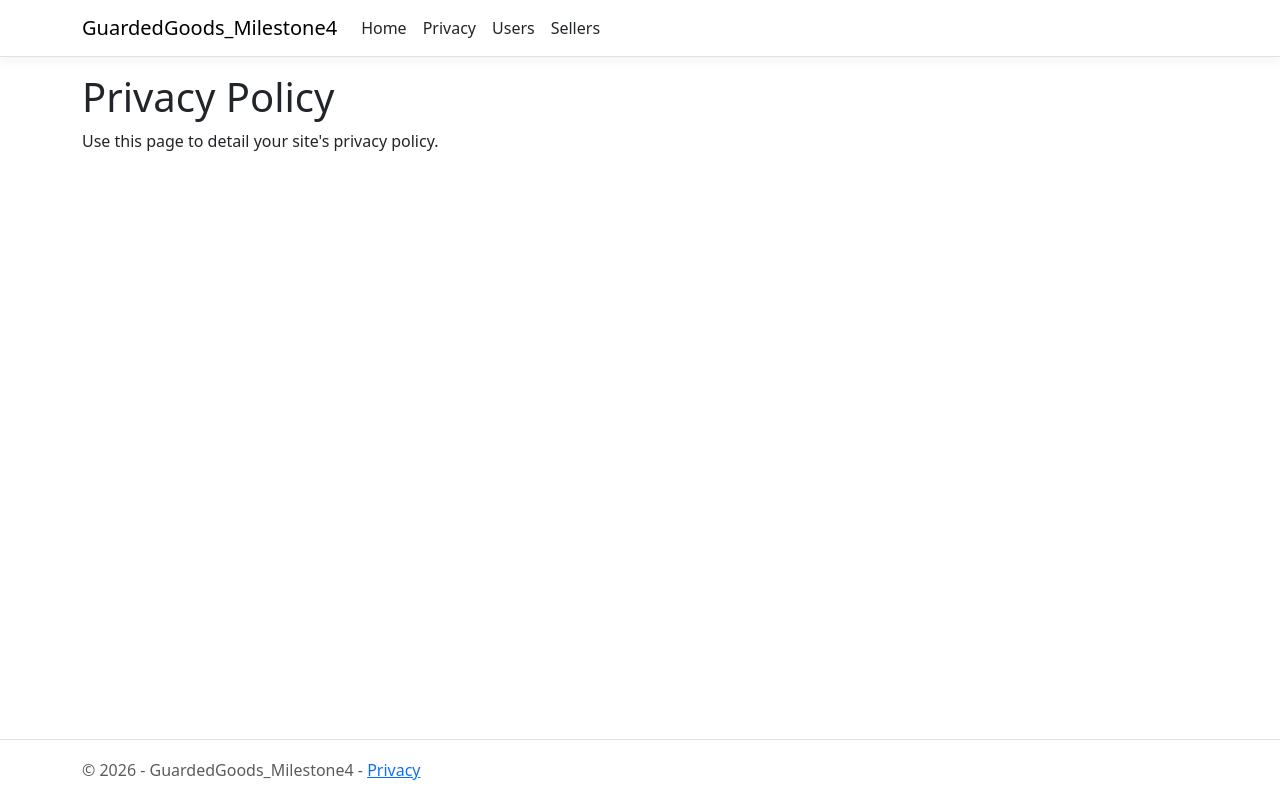
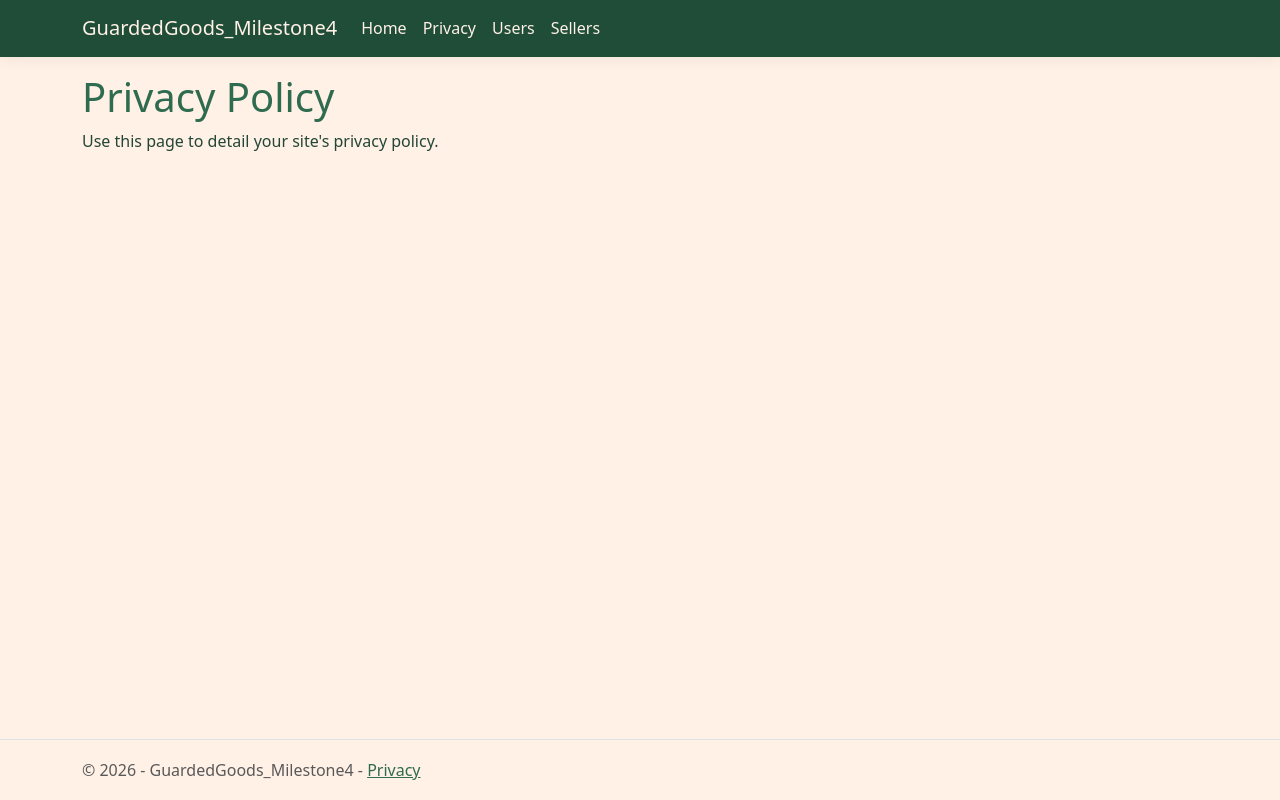
Before and after one commit to Mea242/GuardedGoods_Milestone4, an ASP.NET Core app: page /Privacy in a window 1280 px wide. Run offline with ASP.NET Core 8, Linux system fonts and the light colour scheme; style sheets or scripts are compiled from the project's sources.

Commit message:
Colors scheme changed

```diff
--- a/GuardedGoods_Milestone4/Pages/Shared/_Layout.cshtml
+++ b/GuardedGoods_Milestone4/Pages/Shared/_Layout.cshtml
@@ -13,7 +13,7 @@
     <header>
         <nav class="navbar navbar-expand-sm navbar-toggleable-sm navbar-light bg-white border-bottom box-shadow mb-3">
             <div class="container">
-                <a class="navbar-brand" asp-area="" asp-page="/Index">GuardedGoods_Milestone4</a>
+                <a class="navbar-brand header-tab" asp-area="" asp-page="/Index">GuardedGoods_Milestone4</a>
                 <button class="navbar-toggler" type="button" data-bs-toggle="collapse" data-bs-target=".navbar-collapse" aria-controls="navbarSupportedContent"
                         aria-expanded="false" aria-label="Toggle navigation">
                     <span class="navbar-toggler-icon"></span>
@@ -21,16 +21,16 @@
                 <div class="navbar-collapse collapse d-sm-inline-flex justify-content-between">
                     <ul class="navbar-nav flex-grow-1">
                         <li class="nav-item">
-                            <a class="nav-link text-dark" asp-area="" asp-page="/Index">Home</a>
+                            <a class="nav-link header-tab" asp-area="" asp-page="/Index">Home</a>
                         </li>
                         <li class="nav-item">
-                            <a class="nav-link text-dark" asp-area="" asp-page="/Privacy">Privacy</a>
+                            <a class="nav-link header-tab" asp-area="" asp-page="/Privacy">Privacy</a>
                         </li>
                         <li class="nav-item">
-                            <a class="nav-link text-dark" asp-area="" asp-page="/usersPages/Index">Users</a>
+                            <a class="nav-link header-tab" asp-area="" asp-page="/usersPages/Index">Users</a>
                         </li>
                         <li class="nav-item">
-                            <a class="nav-link text-dark" asp-area="" asp-page="/sellersPages/Index">Sellers</a>
+                            <a class="nav-link header-tab" asp-area="" asp-page="/sellersPages/Index">Sellers</a>
                         </li>
                     </ul>
                 </div>
--- a/GuardedGoods_Milestone4/Pages/Shared/_Layout.cshtml.css
+++ b/GuardedGoods_Milestone4/Pages/Shared/_Layout.cshtml.css
@@ -8,26 +8,41 @@ a.navbar-brand {
 }
 
 a {
-  color: #0077cc;
+  color: #2f6b4f;
 }
 
 .btn-primary {
   color: #fff;
-  background-color: #1b6ec2;
-  border-color: #1861ac;
+  background-color: #2f6b4f;
+  border-color: #2f6b4f;
 }
 
 .nav-pills .nav-link.active, .nav-pills .show > .nav-link {
   color: #fff;
-  background-color: #1b6ec2;
-  border-color: #1861ac;
+  background-color: #2f6b4f;
+  border-color: #2f6b4f;
+}
+
+.navbar {
+  background-color: #1f4d38 !important;
+  border-bottom-color: #1f4d38 !important;
+}
+
+.navbar.navbar-light .navbar-brand,
+.navbar.navbar-light .navbar-nav .nav-link {
+  color: #fff1e6 !important;
+}
+
+.navbar.navbar-light .navbar-nav .nav-link:hover,
+.navbar.navbar-light .navbar-nav .nav-link:focus {
+  color: #fff1e6 !important;
 }
 
 .border-top {
-  border-top: 1px solid #e5e5e5;
+  border-top: 1px solid #b7d2c0;
 }
 .border-bottom {
-  border-bottom: 1px solid #e5e5e5;
+  border-bottom: 1px solid #b7d2c0;
 }
 
 .box-shadow {
--- a/GuardedGoods_Milestone4/wwwroot/css/site.css
+++ b/GuardedGoods_Milestone4/wwwroot/css/site.css
@@ -1,5 +1,6 @@
 html {
   font-size: 14px;
+  background-color: #fff1e6;
 }
 
 @media (min-width: 768px) {
@@ -19,6 +20,59 @@ html {
 
 body {
   margin-bottom: 60px;
+  background-color: #fff1e6;
+  color: #234536;
+}
+
+.header-tab,
+.header-tab:hover,
+.header-tab:focus {
+  color: #fff1e6 !important;
+}
+
+h1, h2, h3, h4 {
+  color: #2f6b4f;
+}
+
+a {
+  color: #2f6b4f;
+}
+
+a:hover {
+  color: #1f4d38;
+}
+
+.table {
+  --bs-table-bg: #fffaf5;
+  --bs-table-border-color: #b7d2c0;
+  color: #234536;
+}
+
+.table thead {
+  background-color: #dcecdf;
+  color: #fff1e6;
+}
+
+.btn-primary {
+  background-color: #2f6b4f;
+  border-color: #2f6b4f;
+}
+
+.btn-primary:hover,
+.btn-primary:focus {
+  background-color: #1f4d38;
+  border-color: #1f4d38;
+}
+
+.form-control,
+.form-check-input {
+  border-color: #b7d2c0;
+}
+
+.form-control:focus,
+.form-check-input:focus {
+  border-color: #6f9f81;
+  box-shadow: 0 0 0 0.2rem rgba(47, 107, 79, 0.2);
 }
 
 .form-floating > .form-control-plaintext::placeholder, .form-floating > .form-control::placeholder {
```
